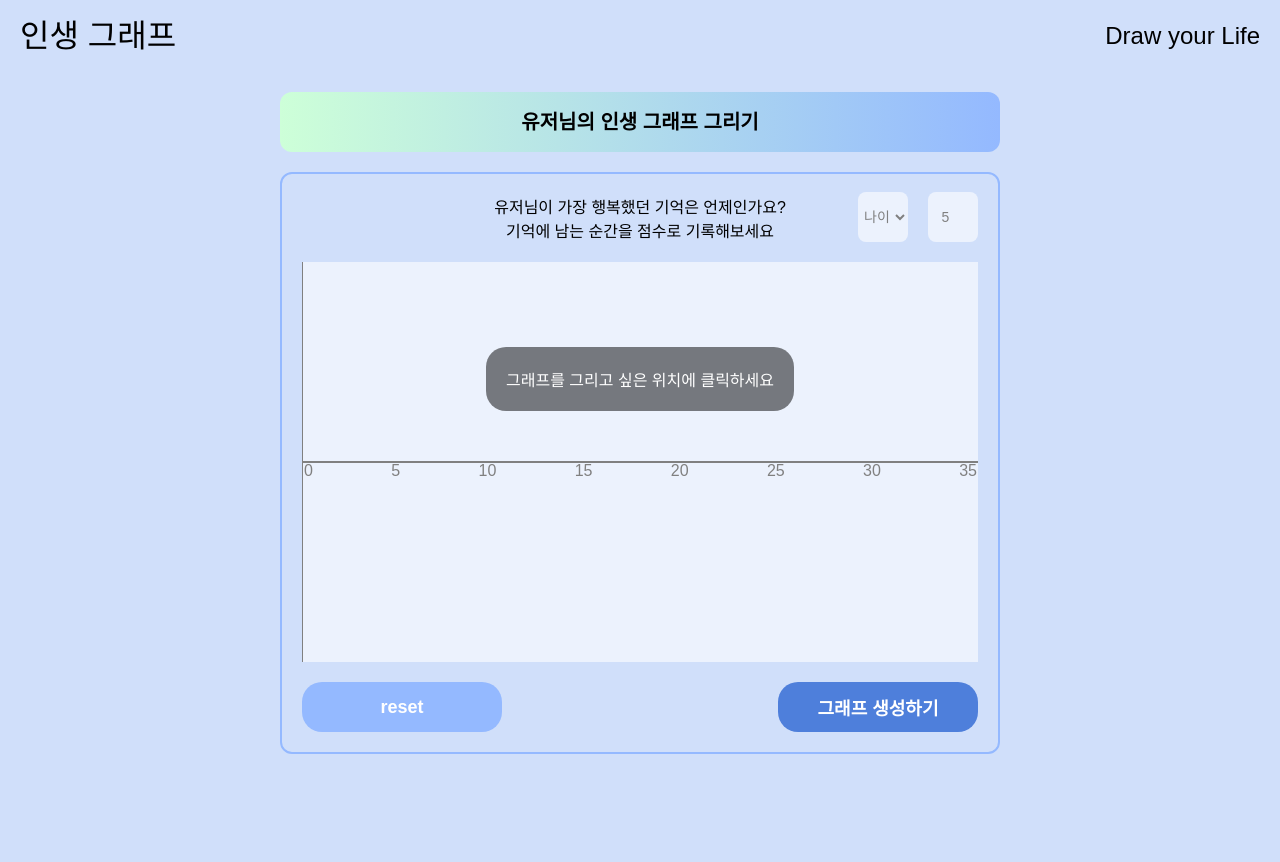
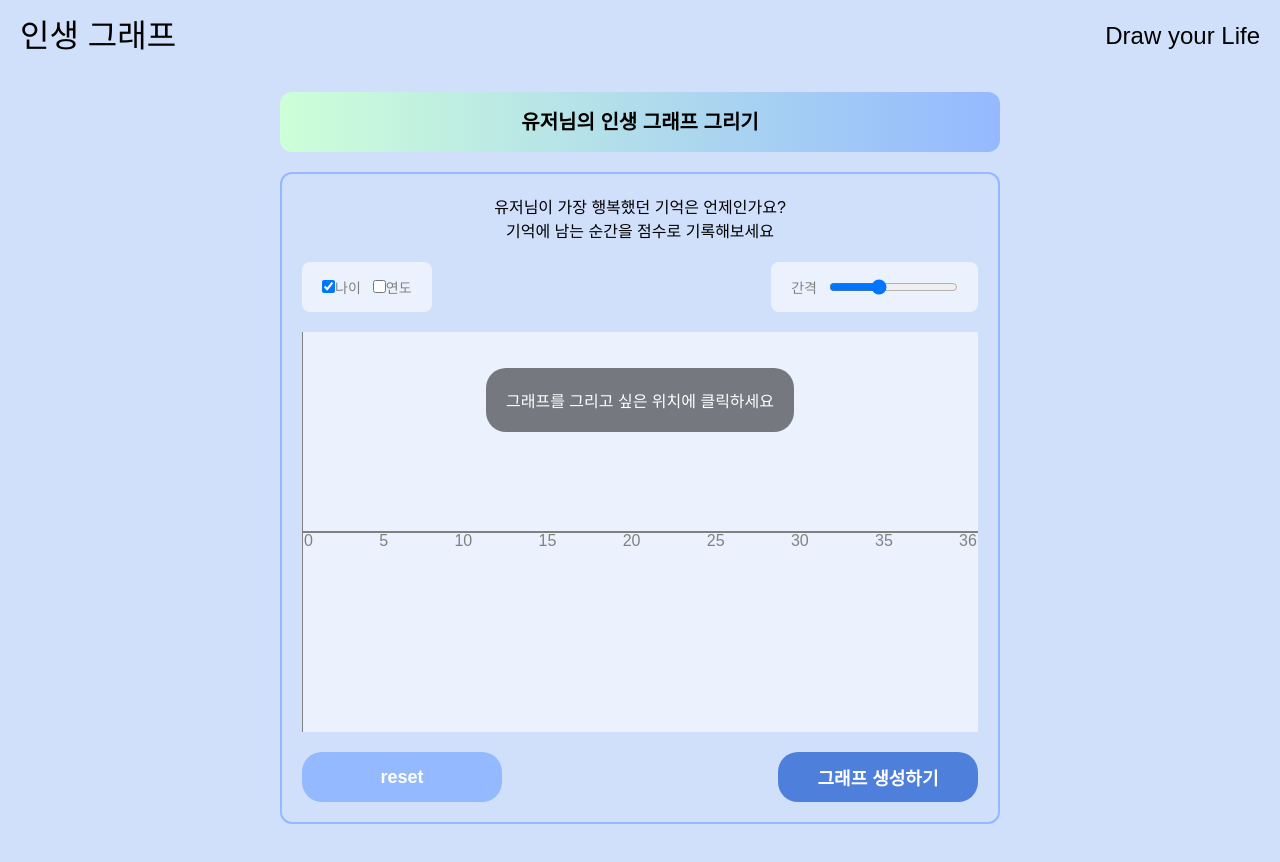
Before and after one commit to hongggyelim/lifeGraph, a React (Create React App) app: page /main in a window 1280 px wide. Before the commit the page ends 800 px from the top, so only its background shows below. Built offline with nearby package versions, Linux system fonts and the light colour scheme.

Commit message:
chore: 스케일 컨트롤러 css 수정

```diff
--- /dev/null
+++ b/src/hooks/useInfo.ts
@@ -0,0 +1,58 @@
+import { useEffect, useState } from "react";
+import { InfoType } from "../types/userInfoType";
+import { useScaleStore } from "../store/useScaleStore";
+
+const useInfo = () => {
+  const [info, setInfo] = useState<InfoType>({
+    name: "유저",
+    birthYear: 1990,
+  });
+  const { name, birthYear } = info;
+  const { scale, mode } = useScaleStore();
+
+  // 페이지 로드 시 로컬 데이터 가져오기
+  useEffect(() => {
+    const storedInfo = window.localStorage.getItem("info");
+    if (storedInfo) {
+      setInfo(JSON.parse(storedInfo));
+    }
+  }, []);
+
+  // x축
+  const currentYear = new Date().getFullYear();
+  const age = currentYear - birthYear + 1;
+  const yearDiff = Math.round(age / scale);
+
+  const xAxis = [];
+  for (let i = 0; i <= yearDiff; i++) {
+    switch (mode) {
+      case "age":
+        if (scale * i <= age) xAxis.push(scale * i);
+        // if (xAxis.at(-1) !== age) xAxis.push(age);
+
+        break;
+      case "year":
+        if (birthYear + scale * i <= currentYear) xAxis.push(birthYear + scale * i);
+        // if (xAxis.at(-1) !== currentYear) xAxis.push(currentYear);
+        break;
+    }
+  }
+  switch (mode) {
+    case "age":
+      if (xAxis.at(-1) !== age) xAxis.push(age);
+
+      break;
+    case "year":
+      if (xAxis.at(-1) !== currentYear) xAxis.push(currentYear);
+      break;
+  }
+
+  return {
+    name,
+    birthYear,
+    yearDiff,
+    xAxis,
+  };
+};
+
+export default useInfo;
--- a/src/pages/Main/component/Graph/ScaleController/ScaleController.tsx
+++ b/src/pages/Main/component/Graph/ScaleController/ScaleController.tsx
@@ -4,8 +4,7 @@ import "./scaleController.scss";
 
 const ScaleController = () => {
   // scale 기준 선택
-  const { toggleMode, setScale, scale } = useScaleStore();
-
+  const { toggleMode, setScale, scale, mode } = useScaleStore();
   const handleChangeMode = (e: ChangeEvent) => {
     e.stopPropagation();
     toggleMode();
@@ -16,11 +15,27 @@ const ScaleController = () => {
   };
   return (
     <div className="controller-wrapper">
-      <select className="controller" onChange={handleChangeMode}>
-        <option value="age">나이</option>
-        <option value="year">년도</option>
-      </select>
-      <input min={2} type="number" value={scale} className="controller" onChange={handleChangeScale} />
+      <div className="controller" id="mode-control">
+        <label htmlFor="age">
+          <input type="checkbox" value="age" id="age" name="age" checked={mode === "age"} onChange={handleChangeMode} />
+          나이
+        </label>
+        <label htmlFor="year">
+          <input
+            type="checkbox"
+            value="year"
+            id="year"
+            name="year"
+            checked={mode === "year"}
+            onChange={handleChangeMode}
+          />
+          연도
+        </label>
+      </div>
+      <div className="controller" id="scale-control">
+        <label>간격</label>
+        <input min={2} max={10} step={1} type="range" value={scale} onChange={handleChangeScale} />
+      </div>
     </div>
   );
 };
--- a/src/pages/Main/component/Graph/ScaleController/scaleController.scss
+++ b/src/pages/Main/component/Graph/ScaleController/scaleController.scss
@@ -1,17 +1,18 @@
 .controller-wrapper {
   display: flex;
+  justify-content: space-between;
   gap: 20px;
-  position: absolute;
-  bottom: 0;
-  right: 0;
+  width: 100%;
 }
 
 .controller {
-  width: 50px;
   height: 50px;
   background-color: rgba(255, 255, 255, 0.6);
   border-radius: 8px;
   font-size: 14px;
-  text-align: center;
   color: gray;
+  display: flex;
+  align-items: center;
+  gap: 12px;
+  padding: 20px;
 }
--- a/src/pages/Main/component/Scale/Scale.tsx
+++ b/src/pages/Main/component/Scale/Scale.tsx
@@ -1,33 +1,9 @@
-import { useEffect, useState } from "react";
-import { InfoType } from "../../../../types/userInfoType";
 import "./scale.scss";
-import { useScaleStore } from "../../../../store/useScaleStore";
+import useInfo from "../../../../hooks/useInfo";
 
-// { scale = 5, mode = "age" }: { scale: number; mode: "age" | "year" }
+// x축 눈금
 const Scale = () => {
-  const [info, setInfo] = useState<InfoType>({
-    name: "유저",
-    birthYear: 1990,
-  });
-  const { birthYear } = info;
-  const { mode, scale } = useScaleStore();
-
-  // 페이지 로드 시 로컬 데이터 가져오기
-  useEffect(() => {
-    const storedInfo = window.localStorage.getItem("info");
-    if (storedInfo) {
-      setInfo(JSON.parse(storedInfo));
-    }
-  }, []);
-
-  // x축
-  const currentYear = new Date().getFullYear();
-  const yearDiff = Math.round((currentYear - birthYear) / scale);
-  const xAxis = [];
-  for (let i = 0; i <= yearDiff; i++) {
-    if (mode === "age") xAxis.push(scale * i);
-    else if (mode === "year") xAxis.push(birthYear + scale * i);
-  }
+  const { xAxis } = useInfo();
 
   return (
     <>
--- a/src/pages/Main/index.tsx
+++ b/src/pages/Main/index.tsx
@@ -44,8 +44,8 @@ const MainPage = () => {
           <span className="description">
             <p>{name}님이 가장 행복했던 기억은 언제인가요?</p>
             <p>기억에 남는 순간을 점수로 기록해보세요</p>
-            <ScaleController />
           </span>
+          <ScaleController />
           {points.length === 0 && <p id="guide">그래프를 그리고 싶은 위치에 클릭하세요</p>}
           <Graph />
           <div id="button-wrapper">
```
